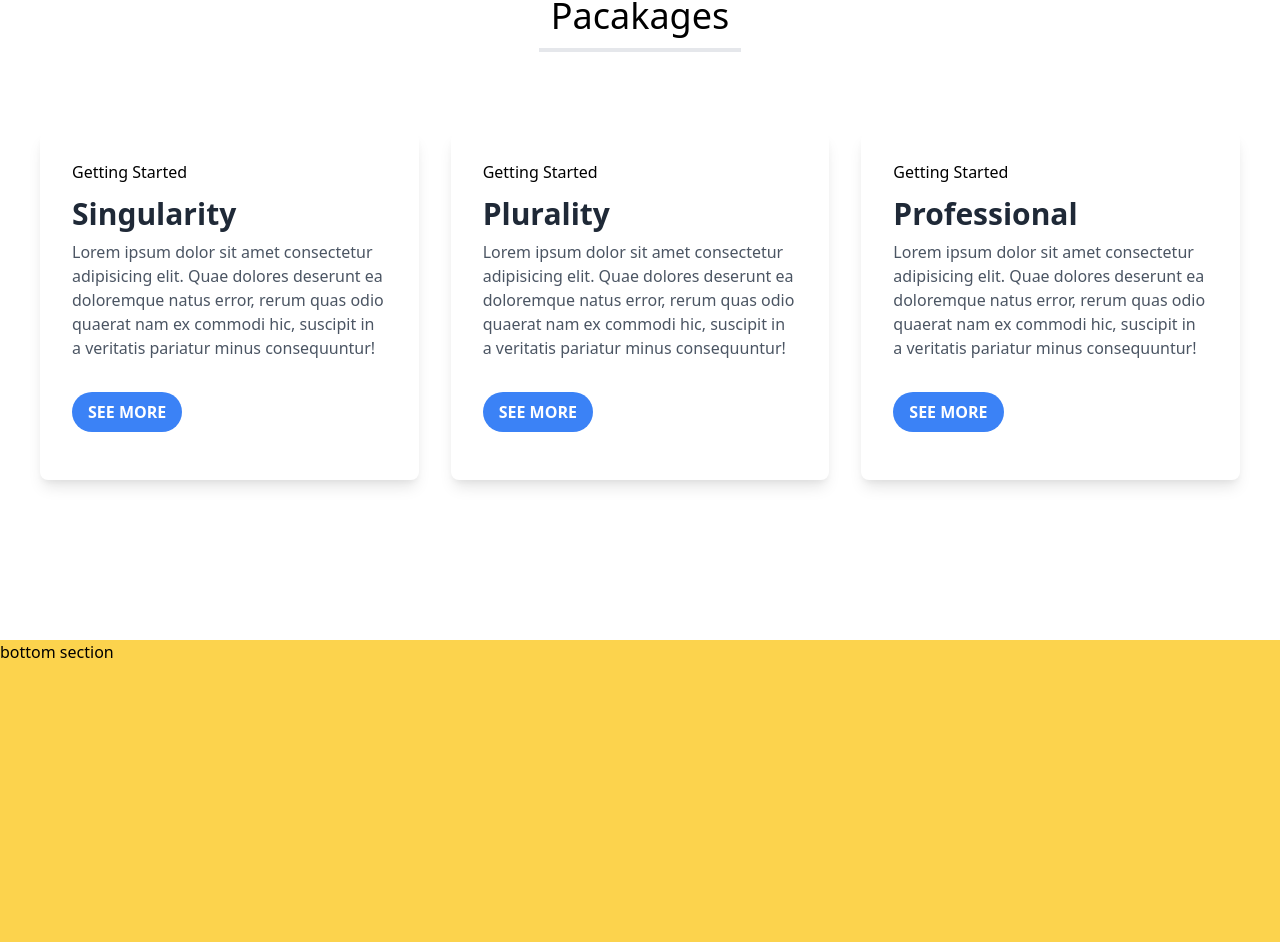
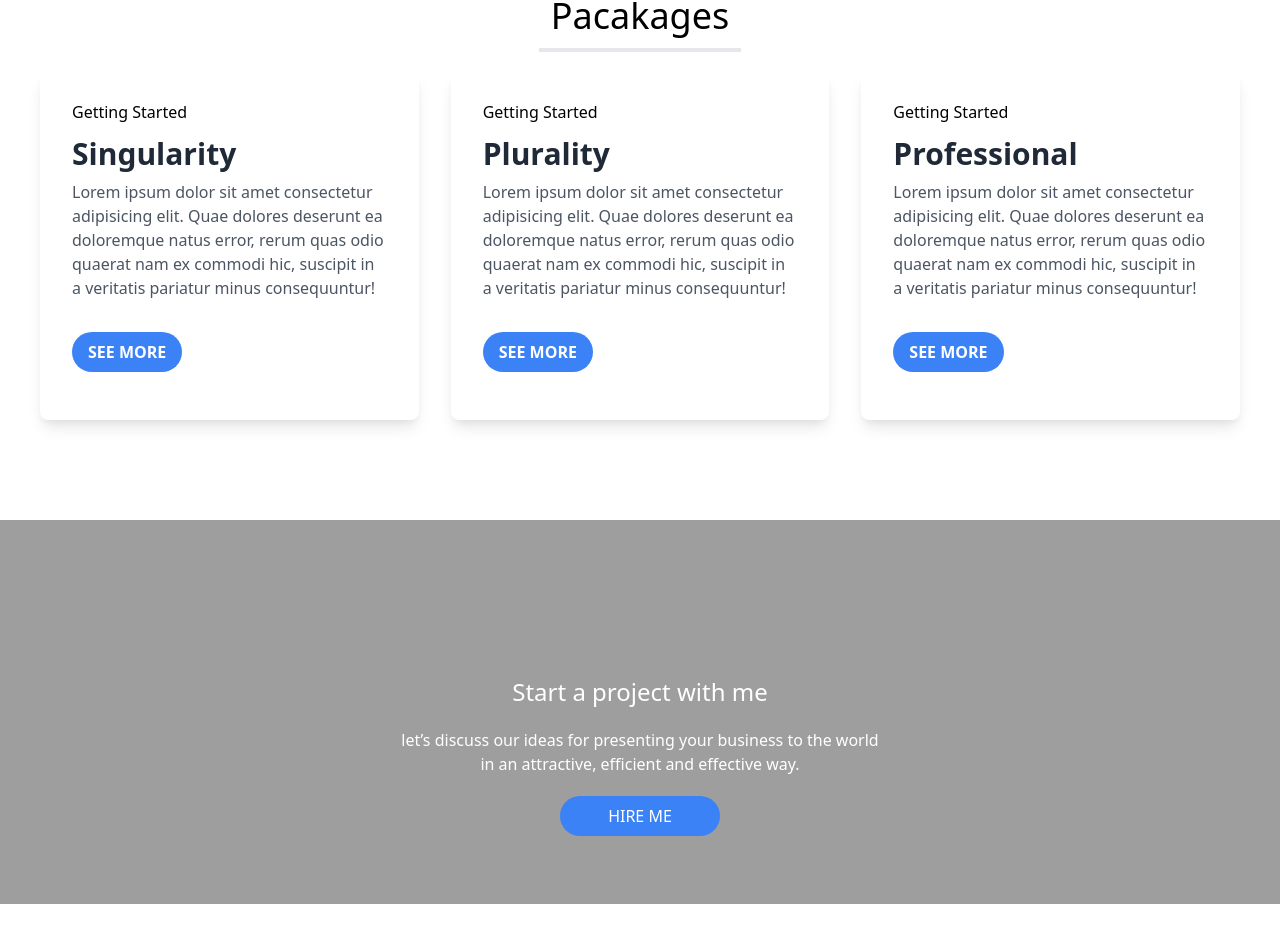
Before and after one commit to aistiak/eva-react, a React (Create React App) app in the folder my-app/: page / in a window 1280 px wide. Shown: the part 1410-2352 px from the top of the page. After the commit the page ends 2314 px from the top, so only its background shows below. Built offline with nearby package versions, Linux system fonts and the light colour scheme.

Commit message:
bottom component done

```diff
--- /dev/null
+++ b/my-app/src/components/Bottom.module.scss
@@ -0,0 +1,7 @@
+
+.wave__2 {
+    background-image: url("http://localhost:3000/assets/imgs/Shape_04@2x.png");
+    background-repeat: no-repeat;
+    background-position-y: top;
+    background-size: cover;
+}
--- a/my-app/src/components/Bottom.tsx
+++ b/my-app/src/components/Bottom.tsx
@@ -1,10 +1,16 @@
 
-
+import style from "./Bottom.module.scss";
 
 export default function Bottom() {
     return (
-        <div className="bg-yellow-300 h-screen">
-            bottom section
+        <div className={` h-96 w-full ${style.wave__2} flex flex-col items-center justify-end text-white py-12 text-center`}>
+            <div className="mb-5 text-2xl">Start a project with me</div>
+            <div className="mb-5">
+                 let’s discuss our ideas for presenting your business to the world <br /> in an attractive,  efficient and effective way.
+            </div>
+            <div className="mb-5 bg-blue-500 hover:bg-blue-700 text-white font-bold py-2 px-12 rounded-full">
+                <button>HIRE ME</button>
+            </div>
         </div>
     )
 }
--- a/my-app/src/components/Mid.tsx
+++ b/my-app/src/components/Mid.tsx
@@ -6,7 +6,7 @@ export default function Mid() {
       <div className="flex flex-col lg:flex-row  lg:space-x-8">
         {['Singularity','Plurality','Professional'].map((v, i) => (
           <>
-            <div className="lg:max-w-md py-4 px-8 bg-white shadow-lg rounded-lg my-20">
+            <div className="lg:max-w-md py-4 px-8 bg-white shadow-lg rounded-lg my-5">
                 <div className="py-3">
                     <p>Getting Started</p>
                 </div>
```
